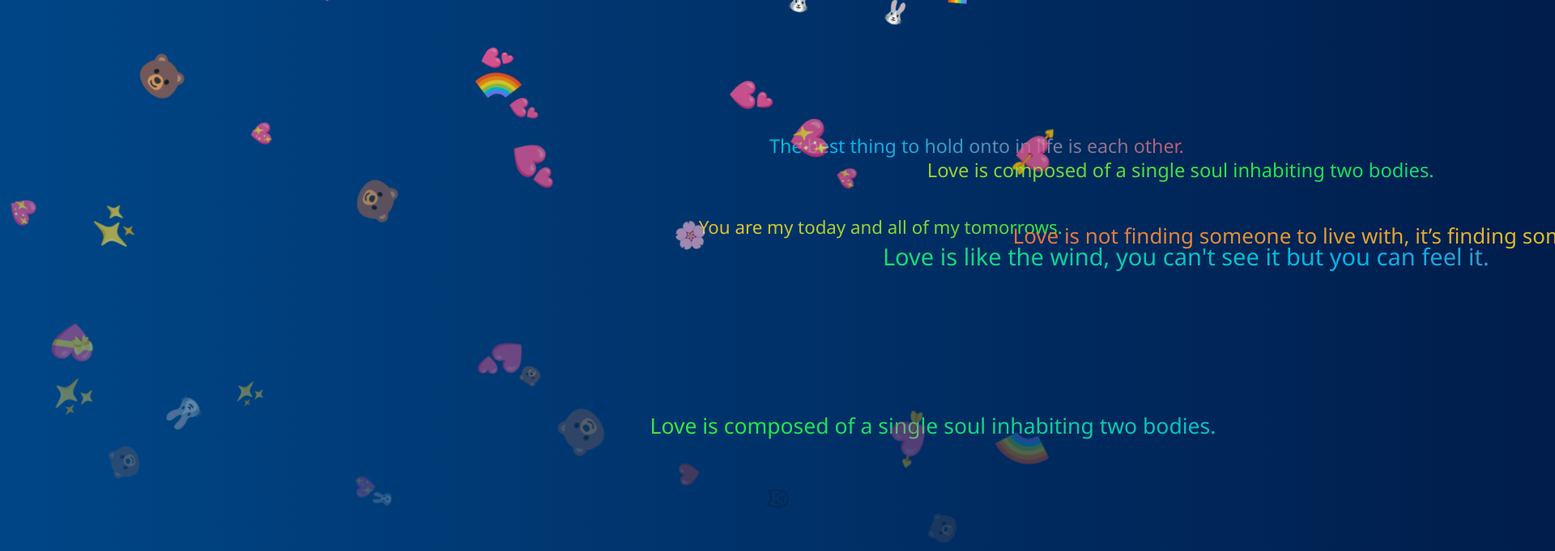
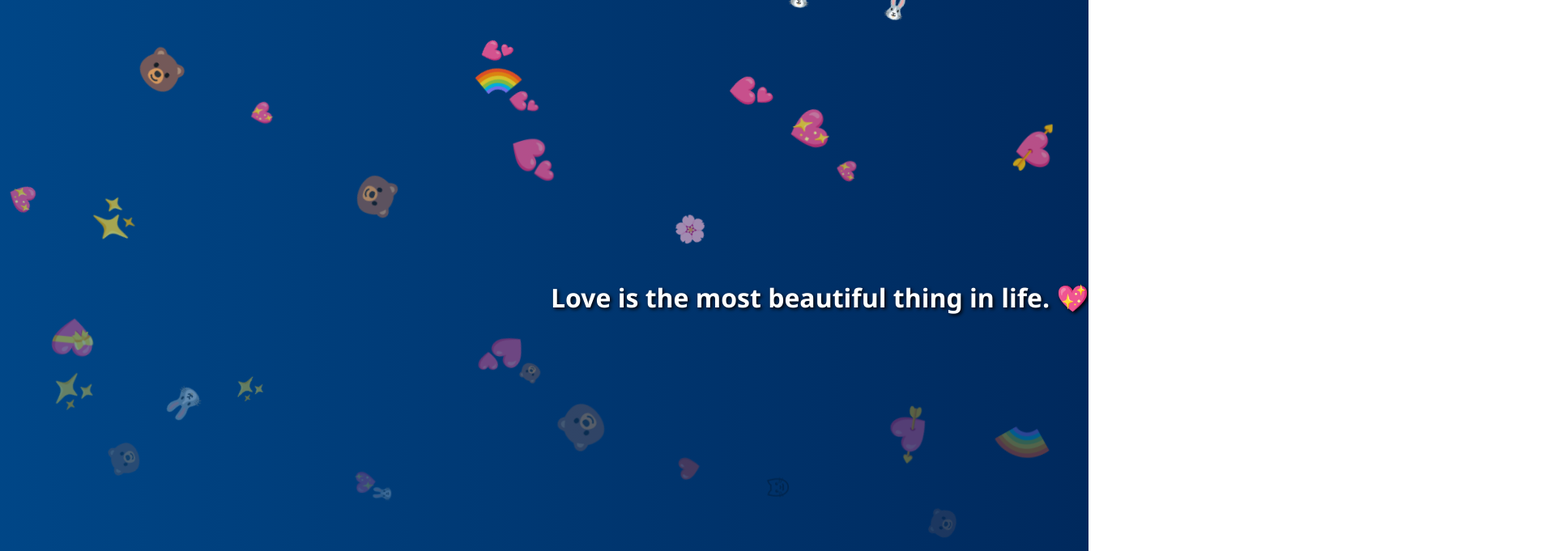
Before and after one commit to ANU-Nu/SUSU, a plain HTML site: page index.html in a window 1280 px wide. Shown: the top 681 px of the page at 81% size, 1920 px wide, since content can reach past the window. Drawn offline with Linux system fonts and the light colour scheme.

Commit message:
Update index.html

```diff
--- a/index.html
+++ b/index.html
@@ -1,9 +1,9 @@
 <!DOCTYPE html>
 <html lang="th">
 <head>
-<meta charset="UTF-8" />
-<meta name="viewport" content="width=device-width, initial-scale=1" />
-<title>Love Emoji Rain</title>
+    <meta charset="UTF-8">
+    <meta name="viewport" content="width=device-width, initial-scale=1.0">
+    <title>Love Curve Text</title>
     <style>
         body {
             margin: 0;
@@ -23,27 +23,13 @@
             100% { background-position: 0% 50%; }
         }
 
-  .quote {
+        .curveText {
             position: absolute;
             white-space: nowrap;
-    font-size: 24px;
-    opacity: 0.9;
-    animation: floatText 15s linear infinite, colorShift 5s linear infinite;
-    background: linear-gradient(90deg, #ff4e50, #f9d423, #24fe41, #00c6ff, #ff4e50);
-    background-size: 400% 400%;
-    -webkit-background-clip: text;
-    -webkit-text-fill-color: transparent;
-  }
-
-  @keyframes floatText {
-    0% { transform: translateX(100vw); }
-    100% { transform: translateX(-100%); }
-  }
-
-  @keyframes colorShift {
-    0% { background-position: 0% 50%; }
-    50% { background-position: 100% 50%; }
-    100% { background-position: 0% 50%; }
+            font-size: 32px;
+            font-weight: bold;
+            color: white;
+            text-shadow: 2px 2px 4px #000;
         }
 
         .emoji {
@@ -63,35 +49,31 @@
 </head>
 <body>
 
+<div id="curveText" class="curveText">Love is the most beautiful thing in life. 💖</div>
+
 <script>
-  const quotes = [
-    "Love is not finding someone to live with, it’s finding someone you can’t live without.",
-    "Love makes everything beautiful.",
-    "You are my today and all of my tomorrows.",
-    "In your smile, I see something more beautiful than the stars.",
-    "Love is like the wind, you can't see it but you can feel it.",
-    "Life is the flower for which love is the honey.",
-    "The best thing to hold onto in life is each other.",
-    "Love is composed of a single soul inhabiting two bodies.",
-    "Where there is love, there is life.",
-    "Love you not because of who you are, but because of who I am when I am with you."
-  ];
+    const text = document.getElementById('curveText');
 
+    let t = 0;
+
+    function animateText() {
+        // กำหนดให้วิ่งจากขวาไปซ้ายแบบ sine wave
+        const x = window.innerWidth - (t % (window.innerWidth + text.offsetWidth));
+        const y = window.innerHeight / 2 + Math.sin(t * 0.02) * 100; // สร้างโค้งสูง 100px
+
+        text.style.left = x + 'px';
+        text.style.top = y + 'px';
+
+        t += 2; // ปรับความเร็ว
+
+        requestAnimationFrame(animateText);
+    }
+
+    animateText();
+
+    // สร้างอิโมจิตก
     const emojis = ['❤️', '💖', '💕', '💘', '💝', '🌸', '✨', '🐱', '🐰', '🐻', '🌟', '🌈'];
 
-  // ฟังก์ชันสร้างคำคมลอย
-  function createQuote() {
-    const quote = document.createElement('div');
-    quote.classList.add('quote');
-    quote.innerText = quotes[Math.floor(Math.random() * quotes.length)];
-    quote.style.top = Math.random() * 90 + 'vh';
-    quote.style.fontSize = (20 + Math.random() * 10) + 'px';
-    quote.style.animationDuration = (10 + Math.random() * 10) + 's, 5s';
-    document.body.appendChild(quote);
-    setTimeout(() => quote.remove(), 20000);
-  }
-
-  // ฟังก์ชันสร้างอิโมจิตก
     function createEmoji() {
         const emoji = document.createElement('div');
         emoji.classList.add('emoji');
@@ -103,10 +85,6 @@
         setTimeout(() => emoji.remove(), 8000);
     }
 
-  // สร้างคำคมทุก 800ms
-  setInterval(createQuote, 800);
-
-  // สร้างอิโมจิตกทุก 150ms
     setInterval(createEmoji, 150);
 </script>
 
```
Lines whose indentation alone changed are shown as unchanged.
